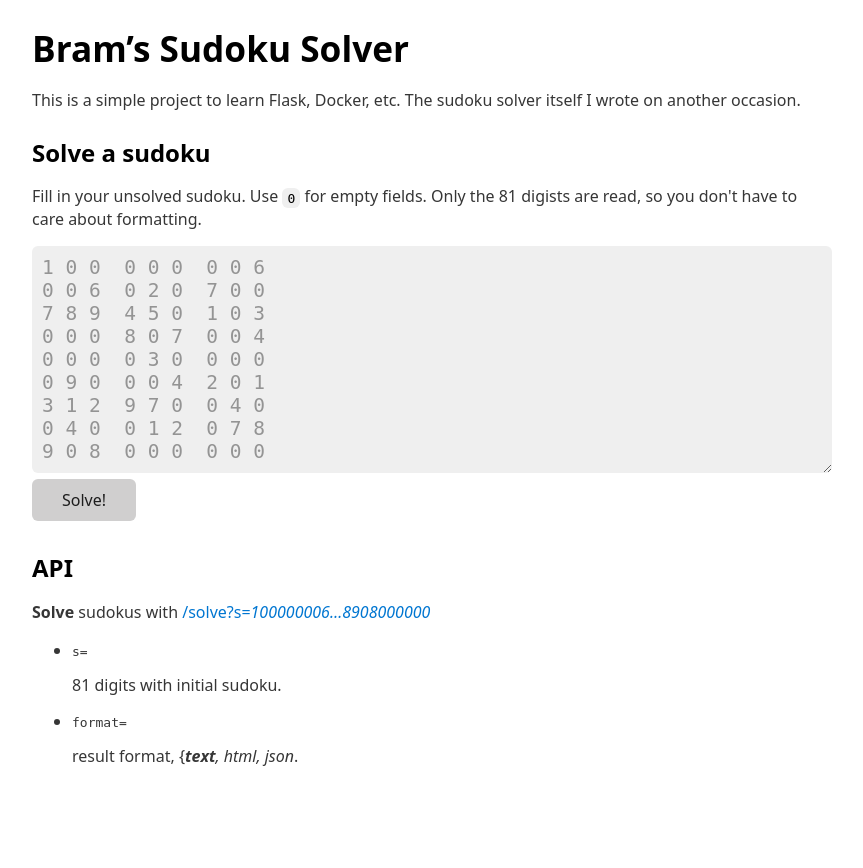
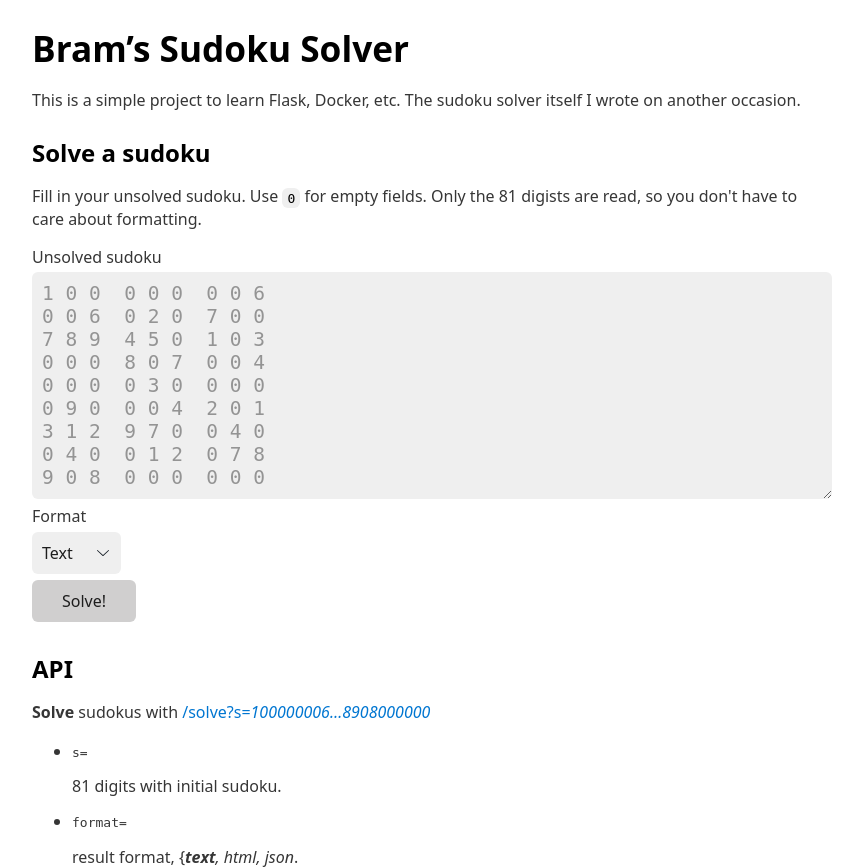
Before and after one commit to brmdv/sudoku-webapp, a Flask app: page / in a window 1280 px wide. Shown: the top 868 px of the page, without its empty margins (208-1071 px from the left). Before the commit the page ends 766 px from the top, so only its background shows below. Run offline with Flask 2, Linux system fonts and the light colour scheme.

Commit message:
add format option to POST method

```diff
--- a/app.py
+++ b/app.py
@@ -1,4 +1,4 @@
-from flask import Flask, render_template, request, redirect, url_for
+from flask import Flask, render_template, request, redirect, url_for, jsonify
 from sudoku import Sudoku
 from sudoku import solve as sudoku_solve
 import numpy as np
@@ -15,6 +15,7 @@ def index():
 def solve():
     if request.method == "POST":
         raw_in = request.form.get("sudoku")
+        rformat = request.form.get("return_format")
     elif request.args.get("s") is not None:
         raw_in = request.args.get("s")
     else:
@@ -32,10 +33,17 @@ def solve():
     solved_sudoku = sudoku_solve(new_sudoku)
 
     # select return format
-    rformat = request.args.get("format", "text")
+    rformat = rformat or request.args.get("format", "text")
     if rformat == "text":
         return f"{solved_sudoku}"
     elif rformat == "html":
         return render_template("sudoku_render.html", sudoku=solved_sudoku.as_list())
+    elif rformat == "json":
+        return jsonify(
+            {
+                "original_sudoku": new_sudoku.as_list(),
+                "solved_sudoku": solved_sudoku.as_list(),
+            }
+        )
     else:
-        return f"Not valid format: {rformat}. Use 'text' or 'html'."
+        return f"Not valid format: {rformat}. Use 'text' 'html' or 'json'."
--- a/sudoku.py
+++ b/sudoku.py
@@ -77,7 +77,7 @@ class Sudoku:
     def as_list(self):
         return [
             [
-                self.get_possibilities(x, y)[0]
+                int(self.get_possibilities(x, y)[0])
                 if len(self.get_possibilities(x, y)) == 1
                 else 0
                 for y in range(9)
--- a/templates/index.html
+++ b/templates/index.html
@@ -23,7 +23,8 @@
     <p>Fill in your unsolved sudoku. Use <code>0</code> for empty fields. Only the 81 digists are read, so you don't
         have to care about formatting.</p>
     <form action="/solve" method="post">
-        <textarea name="sudoku" rows="9" id="infield" placeholder="1 0 0  0 0 0  0 0 6
+        <label for="sudoku">Unsolved sudoku</label>
+        <textarea name="sudoku" rows="9" id="infield" required="true" placeholder="1 0 0  0 0 0  0 0 6
 0 0 6  0 2 0  7 0 0
 7 8 9  4 5 0  1 0 3
 0 0 0  8 0 7  0 0 4
@@ -32,7 +33,15 @@
 3 1 2  9 7 0  0 4 0
 0 4 0  0 1 2  0 7 8
 9 0 8  0 0 0  0 0 0" wrap="off"></textarea>
-        <button type="submit">Solve!</button>
+        <div>
+            <label for="return_format"> Format </label>
+            <select name="return_format">
+                <option value="text">Text</option>
+                <option value="html">HTML</option>
+                <option value="json">JSON</option>
+            </select>
+            <button type="submit">Solve!</button>
+        </div>
     </form>
     <h2>API</h2>
     <p><b>Solve</b> sudokus with <a
```
